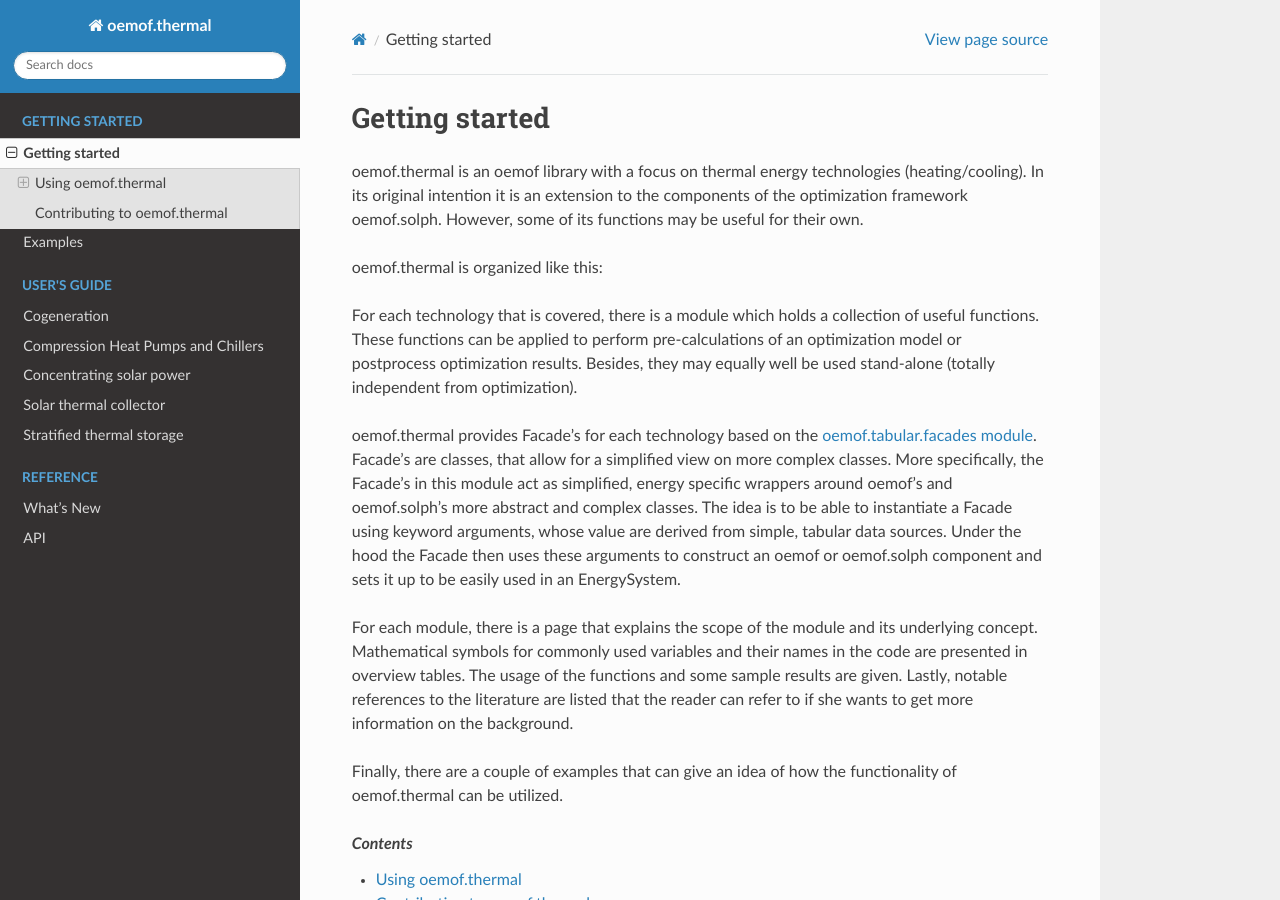
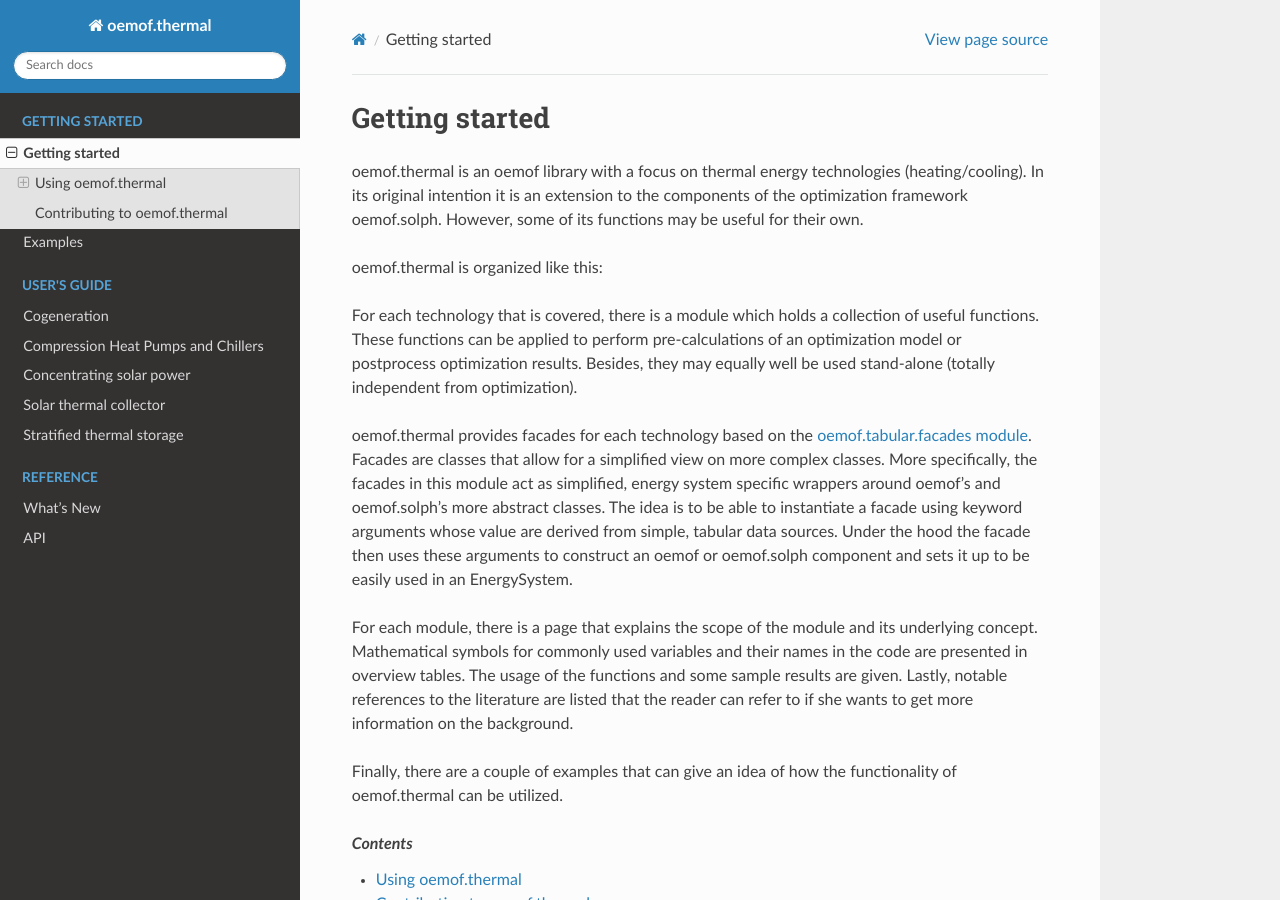
Before and after one commit to oemof/oemof-thermal, a Sphinx documentation site: the page built from docs/getting_started.rst, in a window 1280 px wide and 900 px high. Built offline with Sphinx 7.4.7 and the Read the Docs theme 2.0.0, drawn with Linux system fonts in a browser that asks for light colours; formulas are drawn with MathJax 3.

Commit message:
Update docs/getting_started.rst
Co-Authored-By: jnnr <32454596+jnnr@users.noreply.github.com>

```diff
--- a/docs/getting_started.rst
+++ b/docs/getting_started.rst
@@ -15,7 +15,7 @@
 optimization results. Besides, they may equally well be used stand-alone (totally independent from
 optimization).
 
-oemof.thermal provides Facade's for each technology based on the `oemof.tabular.facades module <https://oemof-tabular.readthedocs.io/en/stable/reference/oemof.tabular.html>`_. Facade's are classes, that allow for a simplified view on more complex classes. More specifically, the Facade's in this module act as simplified, energy specific wrappers around oemof's and oemof.solph's more abstract and complex classes. The idea is to be able to instantiate a Facade using keyword arguments, whose value are derived from simple, tabular data sources. Under the hood the Facade then uses these arguments to construct an oemof or oemof.solph component and sets it up to be easily used in an EnergySystem.
+oemof.thermal provides facades for each technology based on the `oemof.tabular.facades module <https://oemof-tabular.readthedocs.io/en/stable/reference/oemof.tabular.html>`_. Facades are classes that allow for a simplified view on more complex classes. More specifically, the facades in this module act as simplified, energy system specific wrappers around oemof's and oemof.solph's more abstract classes. The idea is to be able to instantiate a facade using keyword arguments whose value are derived from simple, tabular data sources. Under the hood the facade then uses these arguments to construct an oemof or oemof.solph component and sets it up to be easily used in an EnergySystem.
 
 For each module, there is a page that explains the scope of the module and its underlying concept.
 Mathematical symbols for commonly used variables and their names in the code are presented in
```
